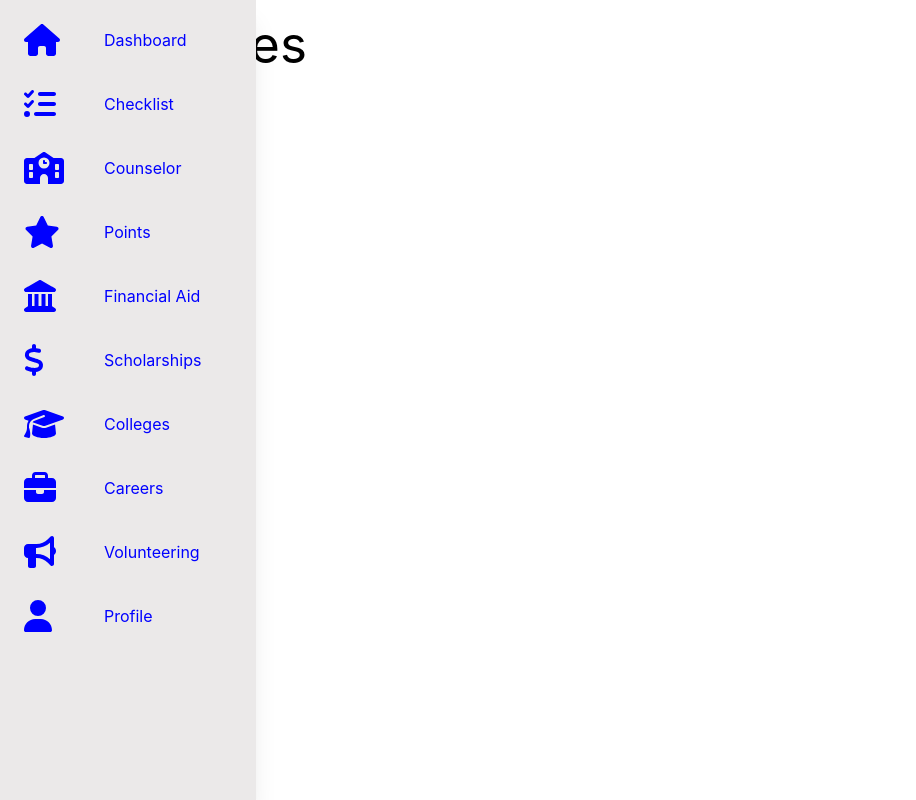
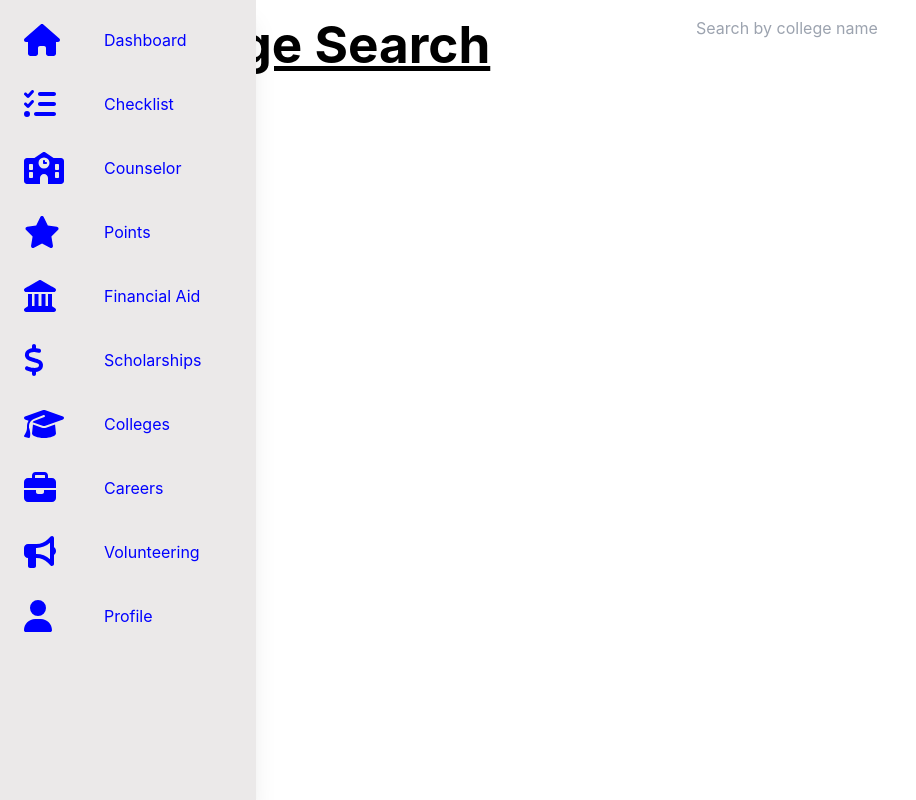
Before and after one commit to UsmanKhld/HiScholar-Django-React, a React (Vite) app in the folder frontend/: page /colleges in a window 1280 px wide. Shown: the whole page, without its empty margins (0-916 px from the left). Built offline with nearby package versions, Linux system fonts and the light colour scheme.

Commit message:
College Search

```diff
--- a/frontend/src/Pages/Colleges/Colleges.jsx
+++ b/frontend/src/Pages/Colleges/Colleges.jsx
@@ -1,16 +1,24 @@
 import React from "react";
 import { Navbar } from '../../Components/index'
+import './Colleges.css'
 
 export const Colleges = () => {
-    return(
+  return (
     <div>
       <Navbar />
       <main>
-          <h1>
-            Colleges
+        <div className="container mx-2 px-2 columns-2 box">
+          <div className="search">
+            <h1 class="font-bold underline mx-auto">
+              College Search
             </h1>
-        </main>
+            <form>
+              <input type="text" placeholder="Search by college name" class="w-full h-full"></input>
+            </form>
           </div>
+        </div>
+      </main >
+    </div >
   )
 }
 
--- a/frontend/src/Pages/Scholarships/Scholarships.jsx
+++ b/frontend/src/Pages/Scholarships/Scholarships.jsx
@@ -2,7 +2,7 @@ import React, { useState } from 'react'
 import { Navbar } from '../../Components/index'
 import { faCircleArrowUp, faCircleArrowDown } from '@fortawesome/free-solid-svg-icons'
 import { FontAwesomeIcon } from '@fortawesome/react-fontawesome'
-import {GPA, SAT, ACT, Race, Major, State, Age} from './filters'
+import { GPA, SAT, ACT, Race, Major, State, Age } from './filters'
 import './Scholarships.css'
 
 export const Scholarships = () => {
```
Also changed, not shown: frontend/src/Pages/Colleges/Colleges.css (added). Lines whose indentation alone changed are shown as unchanged.
